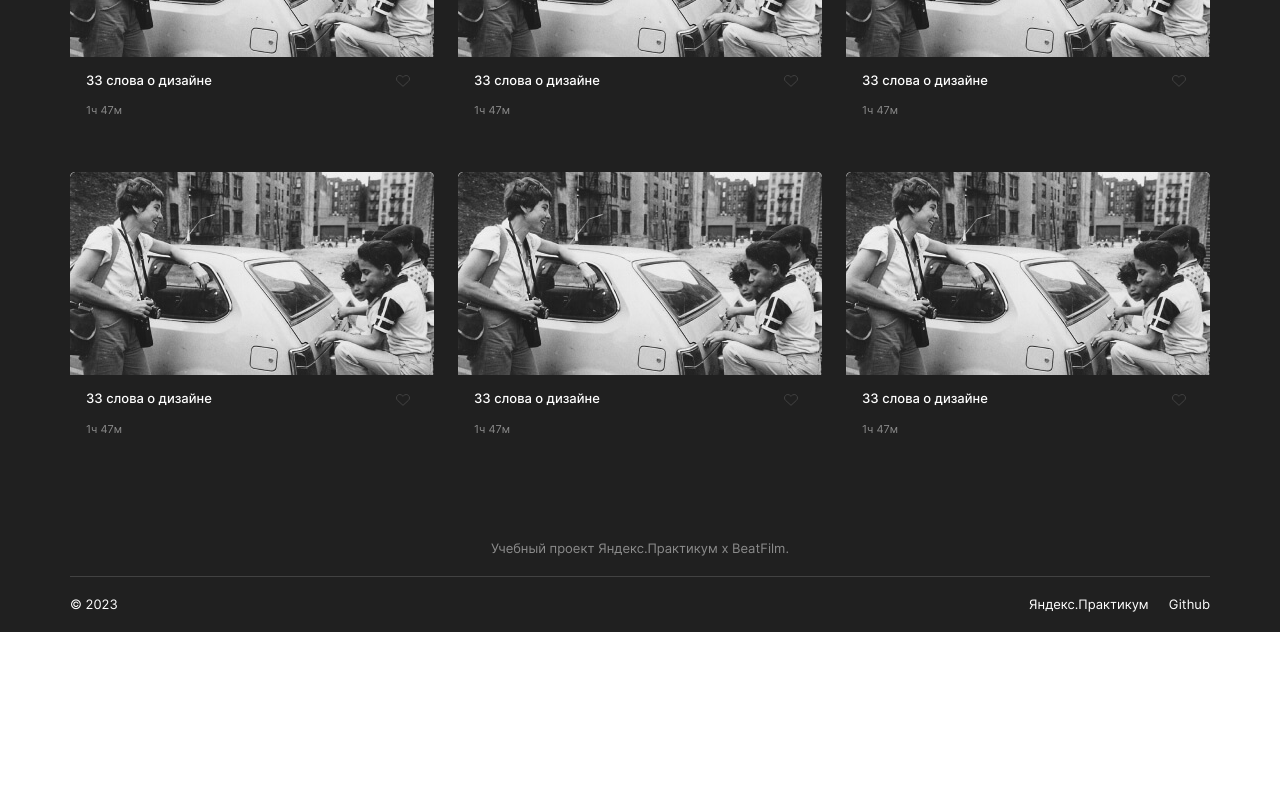
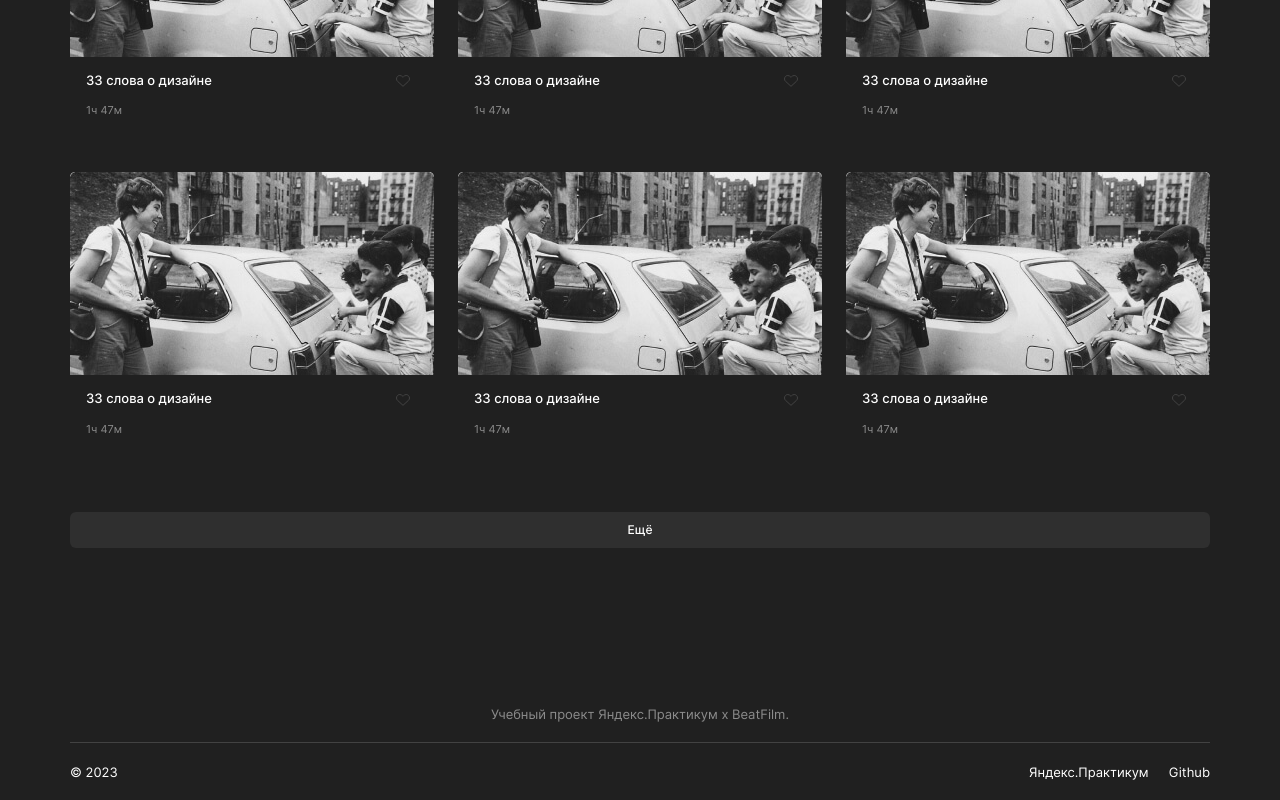
Before and after one commit to Sibisov-Artem/movies-explorer-frontend, a React (Create React App) app: page /movies in a window 1280 px wide. Shown: the part 1174-1974 px from the top of the page. Before the commit the page ends 1806 px from the top, so only its background shows below. Built offline with nearby package versions, Linux system fonts and the light colour scheme.

Commit message:
feat: выполнить верстку компонента MoviesMore для компонента Movies

```diff
--- a/src/components/Footer/Footer.css
+++ b/src/components/Footer/Footer.css
@@ -16,7 +16,7 @@
 .footer__wrapper {
   font-size: 13px;
   font-weight: 400;
-  margin: 20px 0 0 0;
+  margin: 22px 0 0 0;
   display: flex;
   justify-content: space-between;
 }
--- a/src/components/Movies/Movies.jsx
+++ b/src/components/Movies/Movies.jsx
@@ -2,13 +2,14 @@ import './Movies.css';
 
 import SearchForm from '../SearchForm/SearchForm';
 import MoviesCardList from '../MoviesCardList/MoviesCardList';
+import MoviesMore from '../MoviesMore/MoviesMore';
 
 function Movies() {
   return (
     <main className="movies">
       <SearchForm />
       <MoviesCardList />
-
+      <MoviesMore />
     </main>
   );
 }
--- /dev/null
+++ b/src/components/MoviesMore/MoviesMore.css
@@ -0,0 +1,15 @@
+.movies-more {
+  padding-top: 50px;
+  padding-bottom: 80px;
+}
+
+.movies-more__btn {
+  font-size: 12px;
+  font-weight: 500;
+  color: #FFF;
+  width: 100%;
+  height: 36px;
+  background-color: #2F2F2F;
+  border: none;
+  border-radius: 6px;
+}
--- /dev/null
+++ b/src/components/MoviesMore/MoviesMore.jsx
@@ -0,0 +1,12 @@
+import './MoviesMore.css'
+
+function MoviesMore() {
+  return (
+    <div className="movies-more section">
+      <button className="movies-more__btn">Ещё</button>
+    </div>
+
+  );
+}
+
+export default MoviesMore;
```
